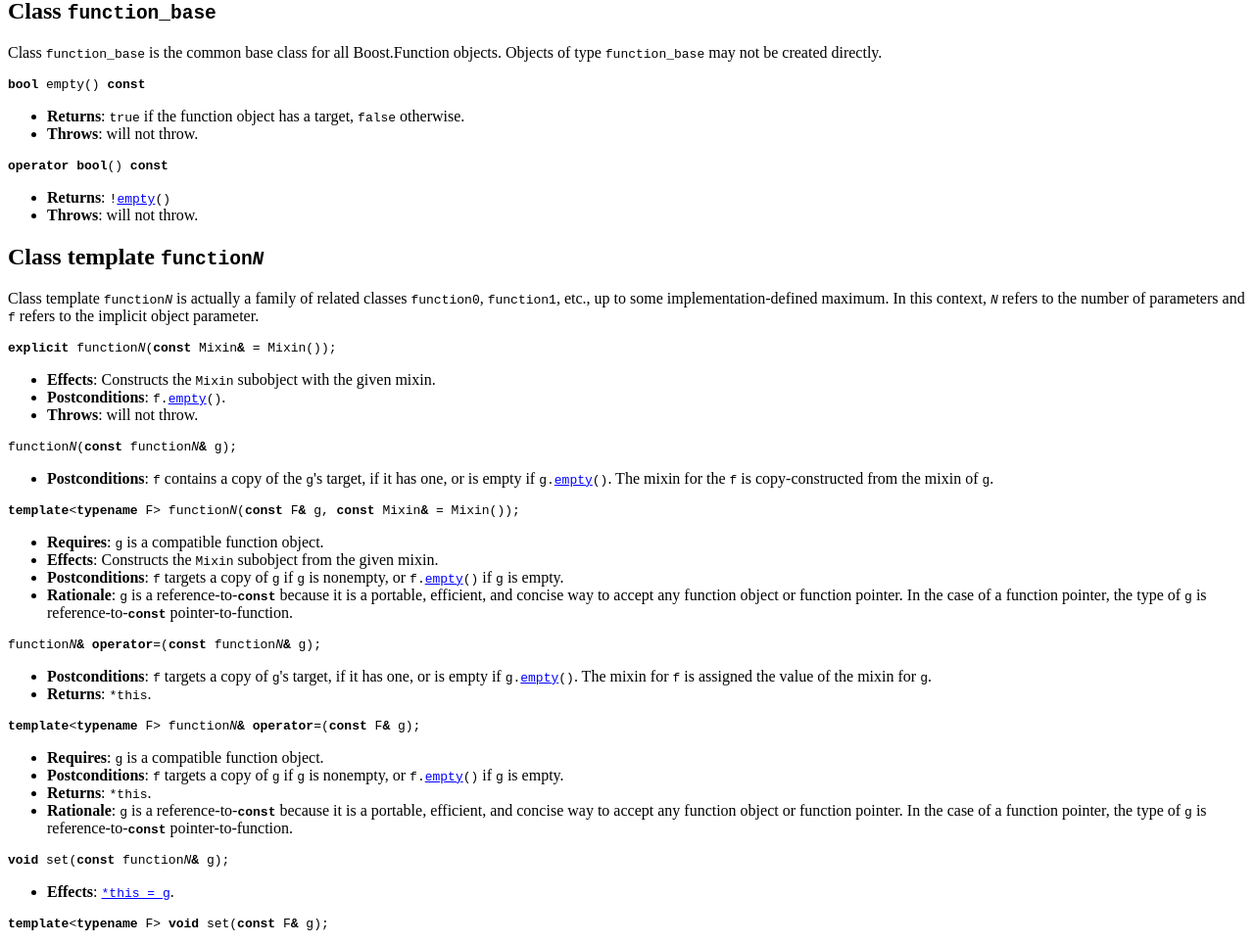
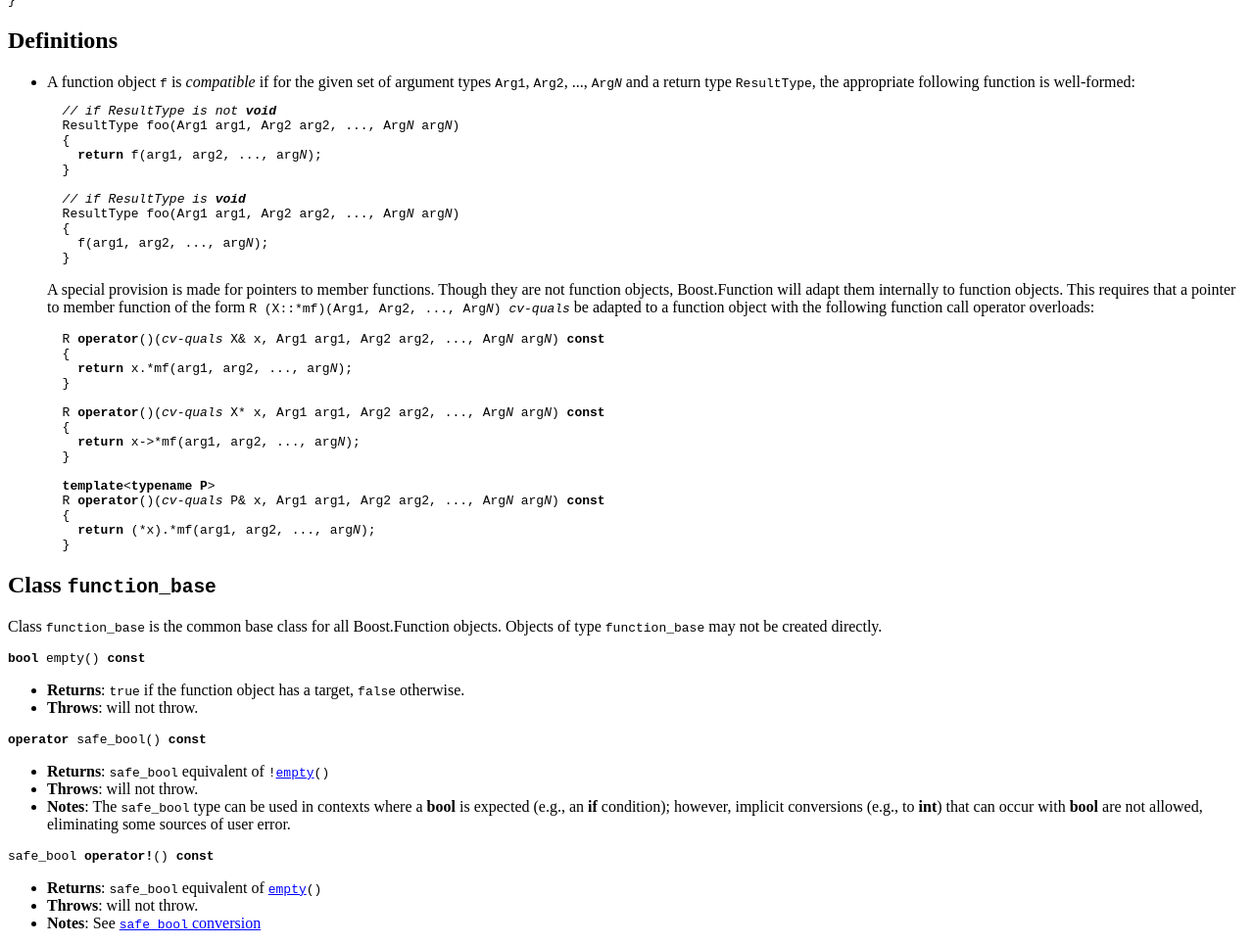
Before and after one commit to boostorg/function, a plain HTML site: page doc/reference.html in a window 1280 px wide. Shown: the part 1609-2573 px from the top of the page at 98% size. Drawn offline with Linux system fonts and the light colour scheme.

Commit message:
Documented new feature in tutorial: automatic adaptation of pointers to member functions Updated reference documentation:   - Adaptation of pointers to member functions   - No longer lie about safe_bool   - Added documentation for operator!   - Defined "compatible"
[SVN r11458]

```diff
--- a/doc/reference.html
+++ b/doc/reference.html
@@ -15,8 +15,10 @@
 <b>namespace</b> boost {
   <b>class</b> <a href="#function_base">function_base</a>
   {
+    <b>typedef</b> <em>implementation-defined</em> safe_bool;
     <a href="#empty"><b>bool</b> empty() <b>const</b></a>;
-    <a href="#bool"><b>operator</b> <b>bool</b>() <b>const</b></a>;
+    <a href="#bool"><b>operator</b> safe_bool() <b>const</b></a>;
+    <a href="#not">safe_bool <b>operator!</b>() <b>const</b></a>;
   };
 
   // For <i>N</i> in [0, <i>MAX_ARGS</i>]
@@ -65,8 +67,8 @@
            <b>typename</b> Policy,
            <b>typename</b> Mixin,
            <b>typename</b> Allocator&gt;
-  <b>void</b> <a href="#swap_functionN">swap</a>(<b>const</b> function&lt;Arg1, Arg2, <i>...</i>, Arg<i>N</i>, Policy, Mixin, Allocator&gt;<b>&amp;</b>,
-            <b>const</b> function&lt;Arg1, Arg2, <i>...</i>, Arg<i>N</i>, Policy, Mixin, Allocator&gt;<b>&amp;</b>);
+  <b>void</b> <a href="#swap_functionN">swap</a>(<b>const</b> function<em>N</em>&lt;Arg1, Arg2, <i>...</i>, Arg<i>N</i>, Policy, Mixin, Allocator&gt;<b>&amp;</b>,
+            <b>const</b> function<em>N</em>&lt;Arg1, Arg2, <i>...</i>, Arg<i>N</i>, Policy, Mixin, Allocator&gt;<b>&amp;</b>);
 
   // For any <i>N</i> in [0, <i>MAX_ARGS</i>]
   <b>template</b>&lt;<b>typename</b> ResultType,
@@ -105,6 +107,43 @@
 }
 </pre>
 
+<h2>Definitions</h2>
+<p>
+<ul>
+  <li><a name="compatible"></a>A function object <code>f</code> is <em>compatible</em> if for the given set of argument types <code>Arg1</code>, <code>Arg2</code>, ..., <code>Arg<em>N</em></code> and a return type <code>ResultType</code>, the appropriate following function is well-formed:
+<pre>
+  <em>// if ResultType is not <b>void</b></em>
+  ResultType foo(Arg1 arg1, Arg2 arg2, ..., Arg<em>N</em> arg<em>N</em>)
+  {
+    <b>return</b> f(arg1, arg2, ..., arg<em>N</em>);
+  }
+
+  <em>// if ResultType is <b>void</b></em>
+  ResultType foo(Arg1 arg1, Arg2 arg2, ..., Arg<em>N</em> arg<em>N</em>)
+  {
+    f(arg1, arg2, ..., arg<em>N</em>);
+  }
+</pre>
+        <p> A special provision is made for pointers to member functions. Though they are not function objects, Boost.Function will adapt them internally to function objects. This requires that a pointer to member function of the form <code>R (X::*mf)(Arg1, Arg2, ..., Arg<em>N</em>) <em>cv-quals</em></code> be adapted to a function object with the following function call operator overloads:
+<pre>
+  R <b>operator</b>()(<em>cv-quals</em> X&amp; x, Arg1 arg1, Arg2 arg2, ..., Arg<em>N</em> arg<em>N</em>) <b>const</b>
+  {
+    <b>return</b> x.*mf(arg1, arg2, ..., arg<em>N</em>);
+  }
+
+  R <b>operator</b>()(<em>cv-quals</em> X* x, Arg1 arg1, Arg2 arg2, ..., Arg<em>N</em> arg<em>N</em>) <b>const</b>
+  {
+    <b>return</b> x->*mf(arg1, arg2, ..., arg<em>N</em>);
+  }
+
+  <b>template</b>&lt;<b>typename P</b>&gt;
+  R <b>operator</b>()(<em>cv-quals</em> P&amp; x, Arg1 arg1, Arg2 arg2, ..., Arg<em>N</em> arg<em>N</em>) <b>const</b>
+  {
+    <b>return</b> (*x).*mf(arg1, arg2, ..., arg<em>N</em>);
+  }
+</pre>
+</ul>
+
 <h2><a name="function_base">Class <code>function_base</code></a></h2>
 <p> Class <code>function_base</code> is the common base class for all Boost.Function objects. Objects of type <code>function_base</code> may not be created directly.
 
@@ -114,10 +153,18 @@
   <li><b>Throws</b>: will not throw.</li>
 </ul>
 
-<p> <a name="bool"><code><b>operator</b> <b>bool</b>() <b>const</b></code></a>
+<p> <a name="bool"><code><b>operator</b> safe_bool() <b>const</b></code></a>
 <ul>
-  <li><b>Returns</b>: <code>!<a href="#empty">empty</a>()</code></li>
+  <li><b>Returns</b>: <code>safe_bool</code> equivalent of <code>!<a href="#empty">empty</a>()</code></li>
   <li><b>Throws</b>: will not throw.</li>
+  <li><b>Notes</b>: The <code>safe_bool</code> type can be used in contexts where a <b>bool</b> is expected (e.g., an <b>if</b> condition); however, implicit conversions (e.g., to <b>int</b>) that can occur with <b>bool</b> are not allowed, eliminating some sources of user error.
+</ul>
+
+<p> <a name="not"><code>safe_bool <b>operator!</b>() <b>const</b></code></a>
+<ul>
+  <li><b>Returns</b>: <code>safe_bool</code> equivalent of <code><a href="#empty">empty</a>()</code></li>
+  <li><b>Throws</b>: will not throw.</li>
+  <li><b>Notes</b>: See <a href="#bool"><code>safe_bool</code> conversion</a>
 </ul>
 
 <h2><a name="functionN">Class template <code>function<i>N</i></code></a></h2>
@@ -137,7 +184,7 @@
 
 <p> <a name="functionN_target"><code><b>template</b>&lt;<b>typename</b> F&gt; function<i>N</i>(<b>const</b> F<b>&amp;</b> g, <b>const</b> Mixin<b>&amp;</b> = Mixin());</code></a>
 <ul>
-  <li><b>Requires</b>: <code>g</code> is a compatible function object.</li>
+  <li><b>Requires</b>: <code>g</code> is a <a href="#compatible">compatible</a> function object.</li>
   <li><b>Effects</b>: Constructs the <code>Mixin</code> subobject from the given mixin.</li>
   <li><b>Postconditions</b>: <code>f</code> targets a copy of <code>g</code> if <code>g</code> is nonempty, or <code>f.<a href="#empty">empty</a>()</code> if <code>g</code> is empty.</li>
   <li><b>Rationale</b>: <code>g</code> is a reference-to-<code><b>const</b></code> because it is a portable, efficient, and concise way to accept any function object or function pointer. In the case of a function pointer, the type of <code>g</code> is reference-to-<code><b>const</b></code> pointer-to-function.</li>
@@ -151,7 +198,7 @@
 
 <p> <a name="functionN_target_assn"><code><b>template</b>&lt;<b>typename</b> F&gt; function<i>N</i><b>&amp;</b> <b>operator</b>=(<b>const</b> F<b>&amp;</b> g);</code></a>
 <ul>
-  <li><b>Requires</b>: <code>g</code> is a compatible function object.</li>
+  <li><b>Requires</b>: <code>g</code> is a <a href="#compatible">compatible</a> function object.</li>
   <li><b>Postconditions</b>: <code>f</code> targets a copy of <code>g</code> if <code>g</code> is nonempty, or <code>f.<a href="#empty">empty</a>()</code> if <code>g</code> is empty.</li>
   <li><b>Returns</b>: <code>*this</code>.</li>
   <li><b>Rationale</b>: <code>g</code> is a reference-to-<code><b>const</b></code> because it is a portable, efficient, and concise way to accept any function object or function pointer. In the case of a function pointer, the type of <code>g</code> is reference-to-<code><b>const</b></code> pointer-to-function.</li>
@@ -233,7 +280,7 @@
     <address><a href="mailto:gregod@cs.rpi.edu">Douglas Gregor</a></address>
 <!-- Created: Fri Jul 13 10:57:20 EDT 2001 -->
 <!-- hhmts start -->
-Last modified: Sun Jul 22 01:29:50 EDT 2001
+Last modified: Sun Oct 28 00:40:55 EDT 2001
 <!-- hhmts end -->
   </body>
 </html>
```
Also changed, not shown: doc/tutorial.html (+16 -4 lines).
